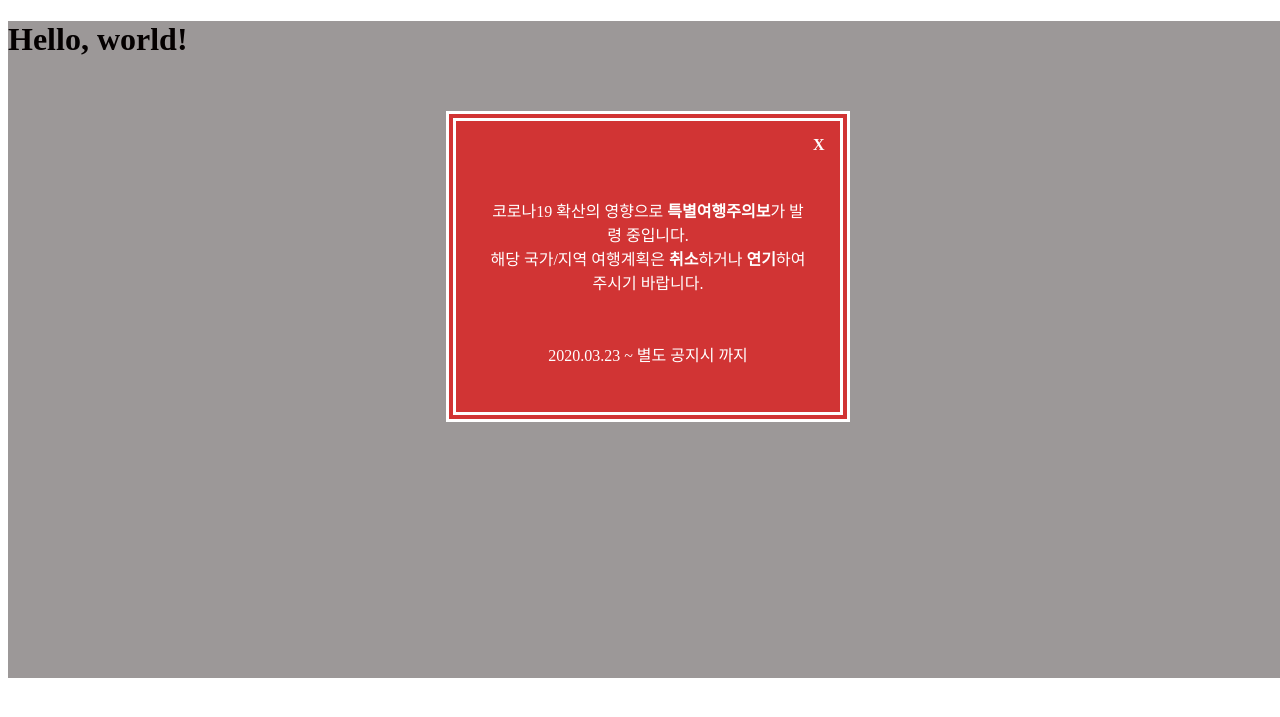
After one commit to TaeTaeKim/Coalarm, a Python web app: template templates/modal.html in a window 1280 px wide. The commit adds this page. Shown: the top 717 px of the page. Run offline with Jinja, Linux system fonts and the light colour scheme; the template is opened without the code that fills it, so the values that code supplies are empty.

Commit message:
여행경고 모달
여행경고 모달

```diff
--- /dev/null
+++ b/static/modal.css
@@ -0,0 +1,33 @@
+.backgroundModal {
+  width: 100%;
+  background: rgba(12, 0, 0, 0.404);
+  padding-bottom: 20% ;
+  position: fixed;
+}
+.modalBox {
+  background: rgb(209, 52, 52);
+  color: #fff;
+  font-family: 'nanumsquare';
+  width: 30%;
+  margin: auto;
+  margin-top: 7%;
+  border: 10px double #fff;
+}
+.modalBtn {
+  font-weight: bold;
+  padding-left: 93%;
+  padding-top: 15px;
+}
+.modalBody {
+  text-align: center;
+}
+.modalContent {
+  line-height: 1.5;
+  padding: 30px;
+}
+.modalPeriod {
+ padding-bottom: 30px;
+}
+.hidden{
+  display: none;
+}
--- /dev/null
+++ b/static/modal.js
@@ -0,0 +1,10 @@
+let modalEl = document.querySelector('.modalBox');
+let modalBackground = document.querySelector('.backgroundModal');
+let modalBtn = document.querySelector('modalBtn');
+
+function closeModal(){
+  modalEl.classList.add('hidden');
+  modalBackground.classList.add('hidden');
+}
+
+modalEl.addEventListener('click', closeModal);
--- a/templates/index.html
+++ b/templates/index.html
@@ -5,6 +5,7 @@
     <meta http-equiv="X-UA-Compatible" content="IE=edge">
     <meta name="viewport" content="width=device-width, initial-scale=1.0">
     <link rel="stylesheet" href="../static/style.css">
+    <script src='../static/Modal.js'></script>
     <title>Document</title>
 </head>
 <body>
--- /dev/null
+++ b/templates/modal.html
@@ -0,0 +1,30 @@
+<!doctype html>
+<html lang="ko">
+  <head>
+    <meta charset="utf-8">
+    <meta name="viewport" content="width=device-width, initial-scale=1">
+    <link rel="stylesheet" href="../static/modal.css">
+    <script defer src="../static/modal.js"></script>
+    <title>임시 모달 페이지</title>
+  </head>
+
+  <body>
+
+    <div class="backgroundModal">
+      <div class="modalBox">
+        <div class="modalBtn">X</div>
+        <div class="modalBody">
+          <p class="modalContent">
+            코로나19 확산의 영향으로 <b>특별여행주의보</b>가 발령 중입니다. <br/>
+            해당 국가/지역 여행계획은 <b>취소</b>하거나 <b>연기</b>하여 주시기 바랍니다.
+          </p>
+          <p class="modalPeriod">
+            2020.03.23 ~ 별도 공지시 까지
+          </p>
+        </div>
+      </div>
+    </div>
+    <h1>Hello, world!</h1>
+  </body>
+
+</html>
```
